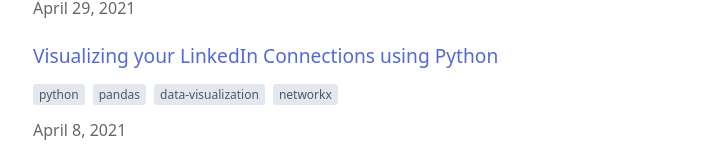
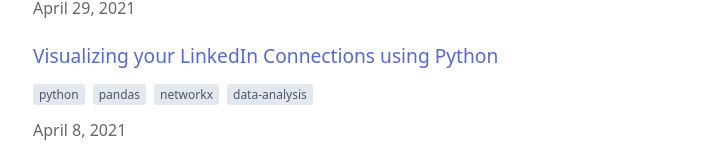
Before and after one commit to bschoeneweis/bschoeneweis.github.io, a Next.js app: page / in a window 1280 px wide. Shown: the part 761-929 px from the top of the page, without its empty margins (223-941 px from the left). Built offline with nearby package versions, Linux system fonts and the light colour scheme.

Commit message:
Break tags to new line

```diff
--- a/posts/visualizing-your-linkedin-connections.md
+++ b/posts/visualizing-your-linkedin-connections.md
@@ -1,7 +1,7 @@
 ---
 title: 'Visualizing your LinkedIn Connections using Python'
 date: '2021-04-08'
-tags: ['python', 'pandas', 'data-visualization', 'networkx']
+tags: ['python', 'pandas', 'networkx', 'data-analysis']
 description: "Using Python's Pandas, NetworkX, and pyvis to understand and visualize companies within a directly connected LinkedIn network."
 ---
 
--- a/styles/tag.module.css
+++ b/styles/tag.module.css
@@ -20,14 +20,12 @@
   display: flex;
   flex-direction: row;
   justify-content: left;
+  flex-wrap: wrap;
+  column-gap: 8px;
 }
 
 .TagListPost {
   padding-left: .5rem;
-}
-
-.TagListItem {
-  margin-left: 8px;
 }
 
 .TagLabel {
```
